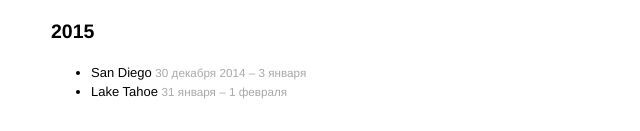
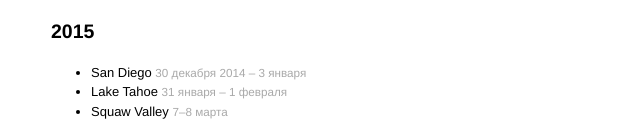
Before and after one commit to denis/denis.github.com, a Jekyll site: the page built from travel.md, in a window 1280 px wide. Shown: the part 1352-1483 px from the top of the page, without its empty margins (189-829 px from the left). Built offline with Jekyll 4.4.1, drawn with Linux system fonts in a browser that asks for light colours; comment, search, counter and statistics services are not loaded.

Commit message:
Add Squaw

```diff
--- a/travel.md
+++ b/travel.md
@@ -75,3 +75,4 @@
 
 - San Diego <small>30 декабря 2014 – 3 января</small>
 - Lake Tahoe <small>31 января – 1 февраля</small>
+- Squaw Valley <small>7–8 марта</small>
```
